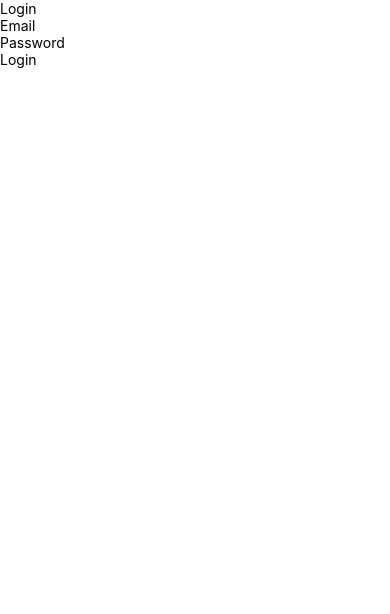
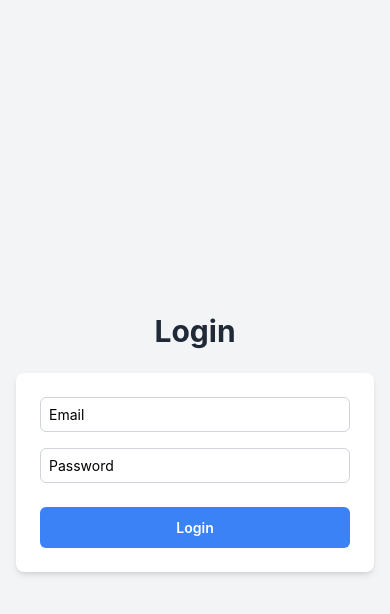
Before and after one commit to franbz1/I-C-T-P, a React Native app: screen / in a window 390 px wide. Shown: the top 614 px of the page. Built offline with nearby package versions, Linux system fonts and the light colour scheme.

Commit message:
tailwind funcionando en src

```diff
--- a/App.js
+++ b/App.js
@@ -2,6 +2,6 @@ import Login from "./src/frontend/Screens/Login";
 
 export default function App() {
   return (
-    <Login />
+    <Login/>
   );
 }
--- a/src/frontend/Screens/Login.jsx
+++ b/src/frontend/Screens/Login.jsx
@@ -12,7 +12,7 @@ export default function Login() {
   };
 
   return (
-    <View className="flex-1 bg-neutral-500">
+    <View className="flex-1 bg-gray-100">
       <StatusBar barStyle="dark-content" />
       <View className="flex-1 justify-center px-4 pt-10">
         <Text className="text-3xl font-bold mb-6 text-center text-gray-800">Login</Text>
--- a/tailwind.config.js
+++ b/tailwind.config.js
@@ -1,7 +1,7 @@
 // tailwind.config.js
 
 module.exports = {
-  content: ["./App.{js,jsx,ts,tsx}", "./<custom directory>/**/*.{js,jsx,ts,tsx}"],
+  content: ["./App.{js,jsx,ts,tsx}", "./src/**/*.{js,jsx,ts,tsx}"],
     theme: {
       extend: {},
     },
```
